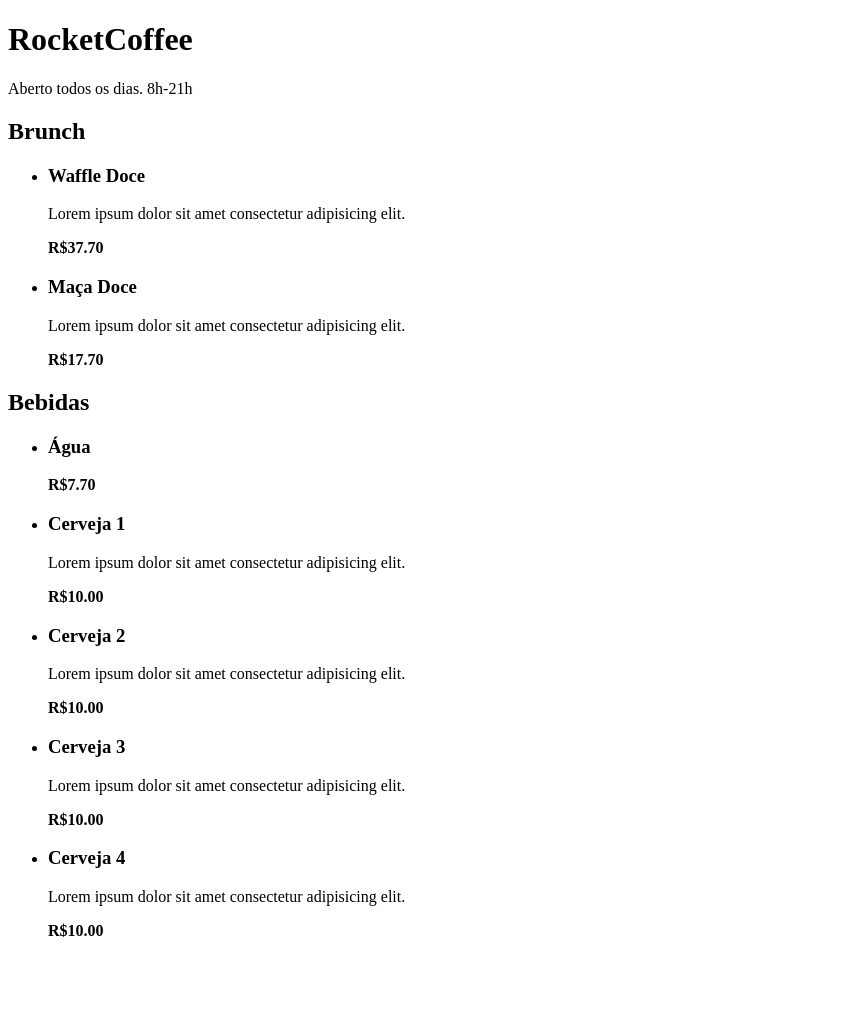
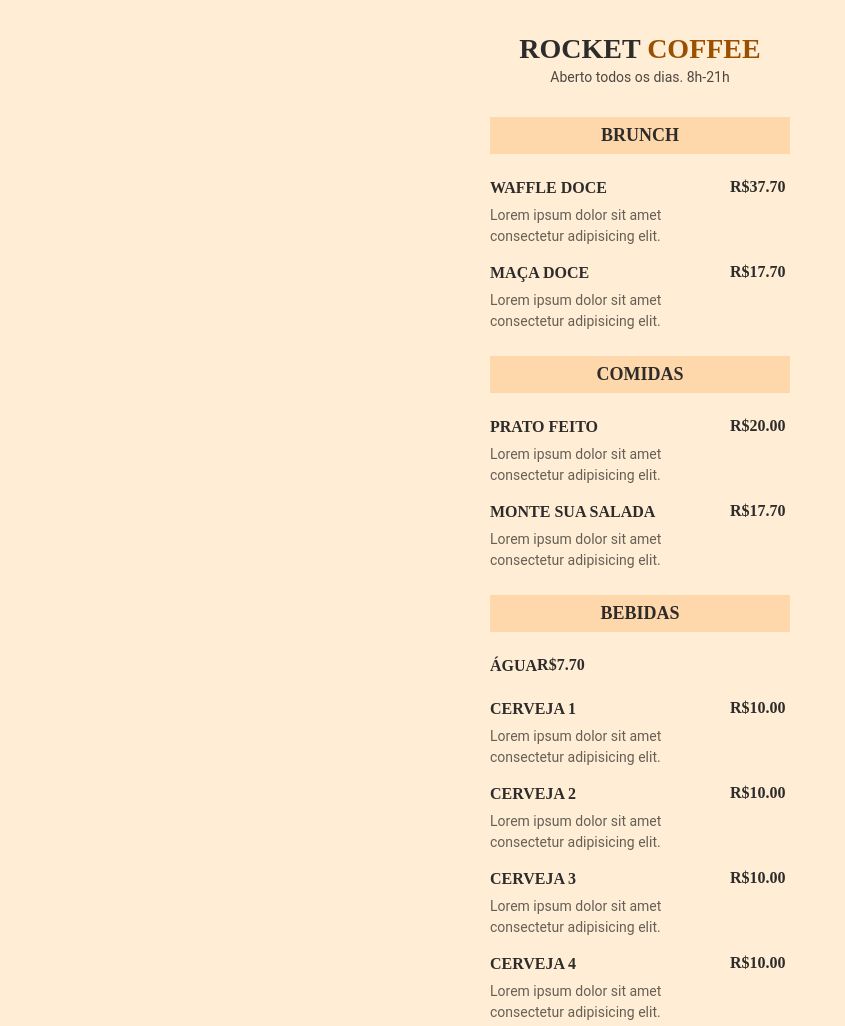
Before and after one commit to Faslala/cardapioQrCode, a plain HTML site: page index.html in a window 1280 px wide. Shown: the whole page, without its empty margins (0-845 px from the left). Before the commit the page ends 956 px from the top, so only its background shows below. Drawn offline with Linux system fonts and the light colour scheme.

Commit message:
Commit da aula 3

```diff
--- a/index.html
+++ b/index.html
@@ -3,13 +3,14 @@
   <head>
     <meta charset="UTF-8">
     <meta name="viewport" content="width=device-width, initial-scale=1.0">
+    <link rel="stylesheet" href="style.css">
     <title>RocketCoffee</title>
   </head>
 
   <body>
 
     <header>
-      <h1>RocketCoffee</h1>
+      <h1>Rocket <span>Coffee</span>  </h1>
       <p>Aberto todos os dias. 8h-21h</p>
     </header>
 
@@ -33,6 +34,39 @@
         <li>
           <div class="details">
             <h3>Maça Doce</h3>
+            <p class="description">
+              Lorem ipsum dolor sit amet consectetur adipisicing elit.
+            </p>
+          </div>
+
+          <strong class="price">
+            R$17.70
+          </strong>
+        </li>
+
+      </ul>
+    </section>
+
+    <section>
+      <h2>Comidas</h2>
+
+      <ul>
+        <li>
+          <div class="details">
+            <h3>Prato Feito</h3>
+            <p class="description">
+              Lorem ipsum dolor sit amet consectetur adipisicing elit.
+            </p>
+          </div>
+
+          <strong class="price">
+            R$20.00
+          </strong>
+        </li>
+
+        <li>
+          <div class="details">
+            <h3>Monte sua salada</h3>
             <p class="description">
               Lorem ipsum dolor sit amet consectetur adipisicing elit.
             </p>
--- /dev/null
+++ b/style.css
@@ -0,0 +1,86 @@
+/* GLOBAL */
+* {
+  margin: 0;
+  padding: 0;
+}
+
+body {
+  background-color: #FFEDD5; /* hex: 0-F */
+  font-family: 'Roboto', sans-serif;
+}
+
+ul {
+  list-style: none;
+}
+
+/* FONTS */
+h1, h2, h3, .price {
+  font-family: 'Roboto Serif', serif;
+  text-transform: uppercase;
+  color: #2D2C2A;
+}
+
+/* HEADER */
+header {
+  padding: 32px 0;
+  text-align: center;
+}
+
+header,
+section {
+  max-width: 300px;
+  margin: 0 auto;
+}
+
+header h1 {
+  margin-bottom: 4px;
+  font-size: 28px;
+  line-height: 33px;
+}
+
+header h1 span {
+  color: #995000;
+}
+
+header p {
+  font-size: 14px;
+  line-height: 16px;
+
+  color: rgba(0, 0, 0, 0.7);
+}
+
+/* SECTION */
+section {
+  margin-bottom: 24px;
+}
+
+section h2 {
+  background-color: #FED7AA;
+  padding: 8px 16px;
+  text-align: center;
+
+  margin-bottom: 24px;
+  font-size: 18px;
+}
+
+/* LISTA */
+ul li {
+  margin-bottom: 16px;
+  display: flex;
+}
+
+li .details {
+  max-width: 240px;
+}
+
+.details h3 {
+  margin-bottom: 8px;
+  font-size: 16px;
+  line-height: 19px;
+}
+
+.details p {
+  color: rgba(0, 0, 0, 0.6);
+  font-size: 14px;
+  line-height: 21px;
+}
```
Also changed, not shown: Cardapio QRCode.png (added).
